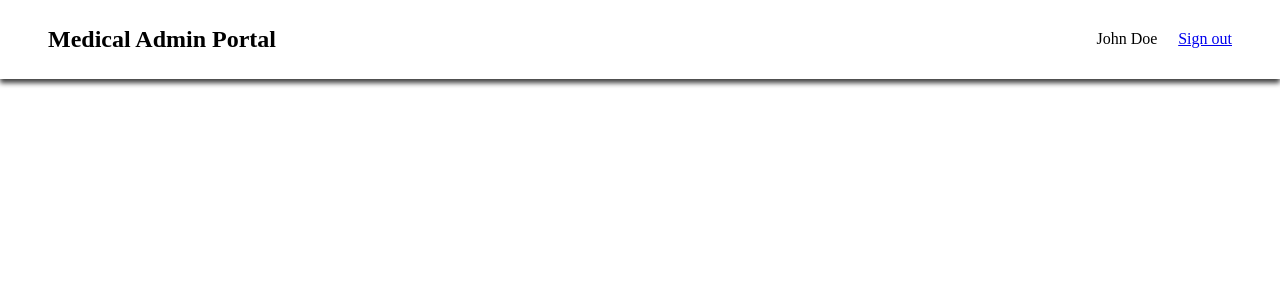
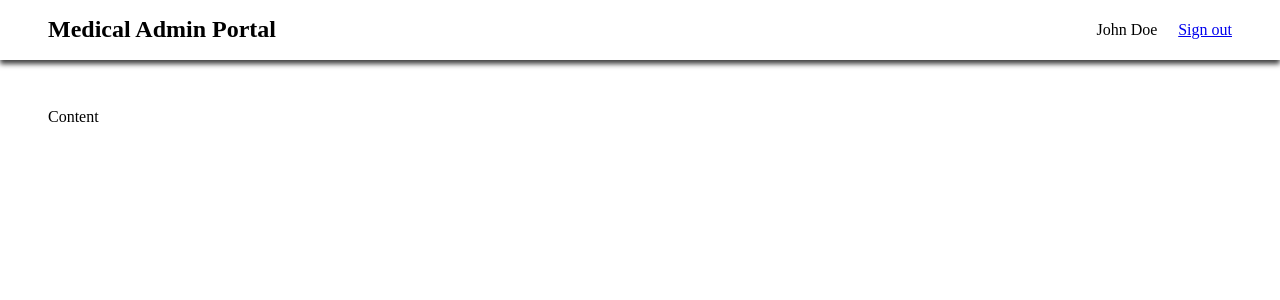
Before and after one commit to RamzesIX/med-app-fe, a React (Vite) app: page /login in a window 1280 px wide. Shown: the top 300 px of the page. Built offline with nearby package versions, Linux system fonts and the light colour scheme.

Commit message:
Implemented the main page layout.

```diff
--- a/src/app.tsx
+++ b/src/app.tsx
@@ -1,13 +1,6 @@
-import { AppHeader } from './layout/header/header'
 import './styles/global.scss'
+import { AppMain } from './layout/main/main'
 
 export function App() {
-    return (
-        <div>
-            <div>
-                <AppHeader />
-                <main></main>
-            </div>
-        </div>
-    )
+    return <AppMain />
 }
--- a/src/index.html
+++ b/src/index.html
@@ -4,8 +4,7 @@
         <meta charset="utf-8" />
         <title>Med App</title>
     </head>
-    <body>
-        <div id="app"></div>
+    <body id='app'>
         <script type="module" src="index.tsx"></script>
     </body>
 </html>
--- a/src/layout/header/header.module.scss
+++ b/src/layout/header/header.module.scss
@@ -1,18 +1,25 @@
 @import "src/styles/constants";
 
-$headerHeight: 60px;
 $headerBoxShadow: 0 4px 5px 0 rgba(0,0,0,0.75);
 
 .header {
-  display: grid;
-  grid-gap: $gridMedium;
-  grid-template-columns: 1fr auto auto;
-  align-items: center;
-  padding: $gridBase $gridLarge;
   position: sticky;
   top: 0;
   height: $headerHeight;
   box-shadow: $headerBoxShadow;
+  z-index: $headerZIndex;
+  background-color: white; // TODO use a color from constants.scss
+
+  .headerContent {
+    height: 100%;
+    max-width: $mainContentWidth;
+    margin: 0 auto;
+    display: grid;
+    grid-gap: $gridMedium;
+    grid-template-columns: 1fr auto auto;
+    align-items: center;
+    padding: $gridBase $gridLarge;
+  }
 
   .headerTitle {
       font-size: $fontSizeLarge;
--- a/src/layout/header/header.tsx
+++ b/src/layout/header/header.tsx
@@ -13,11 +13,13 @@ export const AppHeader: FC = () => {
 
     return (
         <header className={styles.header}>
-            <h1 className={styles.headerTitle}>Medical Admin Portal</h1>
-            <span>{username}</span>
-            <a href="#" onClick={signOut}>
-                Sign out
-            </a>
+            <div className={styles.headerContent}>
+                <h1 className={styles.headerTitle}>Medical Admin Portal</h1>
+                <span>{username}</span>
+                <a href="#" onClick={signOut}>
+                    Sign out
+                </a>
+            </div>
         </header>
     )
 }
--- /dev/null
+++ b/src/layout/main/main.module.scss
@@ -0,0 +1,13 @@
+@import "src/styles/constants";
+
+.main {
+  position: relative;
+  height: 100%;
+
+  .content {
+    max-width: $mainContentWidth;
+    min-height: calc(100% - $headerHeight);
+    margin: 0 auto;
+    padding: $gridLarge;
+  }
+}
--- /dev/null
+++ b/src/layout/main/main.tsx
@@ -0,0 +1,14 @@
+import { FC } from 'react'
+import { AppHeader } from '../header/header'
+import * as styles from './main.module.scss'
+
+export const AppMain: FC = () => {
+    return (
+        <div className={styles.main}>
+            <AppHeader />
+            <div className={styles.content}>
+                <div>Content</div>
+            </div>
+        </div>
+    )
+}
--- a/src/styles/constants.scss
+++ b/src/styles/constants.scss
@@ -1,3 +1,7 @@
+$mainContentWidth: 80rem;
+$headerHeight: 3.75rem;
+$headerZIndex: 2;
+
 $fontSizeBase: 1rem;
 $fontSizeLarge: 1.5rem;
 
--- a/src/styles/global.scss
+++ b/src/styles/global.scss
@@ -1,5 +1,20 @@
 @import "./normalize";
+
+html {
+  height: 100%;
+}
 
 body {
   font-size: 16px;
+  width: 100%;
+  height: 100%;
+  position: relative;
 }
+
+* {
+  box-sizing: border-box;
+}
+
+h1, h2, h3, h4, h5 {
+  margin: 0;
+}
```
